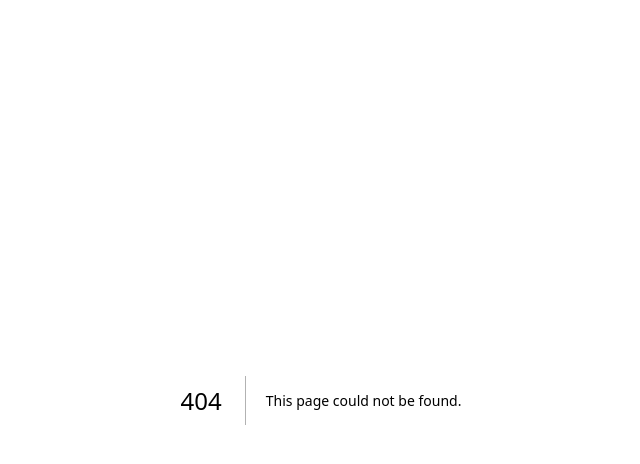
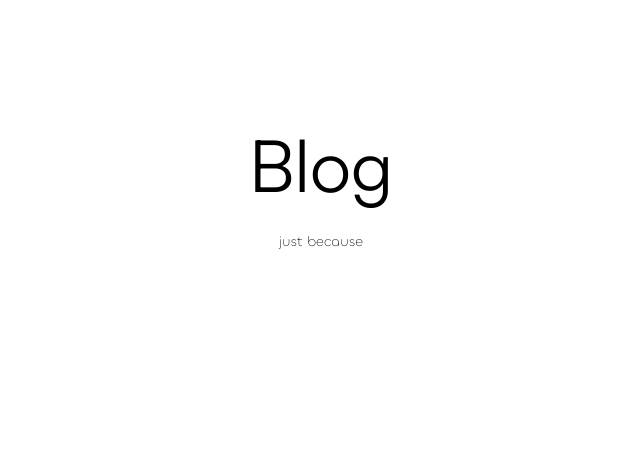
Before and after one commit to soumil4561/soumil4561.github.io, a Next.js app: page /blog in a window 1280 px wide. Before the commit this address had no page. Shown: the top 464 px of the page, without its empty margins (319-959 px from the left). Built offline with nearby package versions, Linux system fonts and the light colour scheme.

Commit message:
base blog menu page

```diff
--- /dev/null
+++ b/app/blog/page.tsx
@@ -0,0 +1,14 @@
+export default function Blog() {
+  return (
+    <div className="relative flex flex-col min-h-screen">
+      <div className="h-16" />
+      <main className="container mx-auto max-w-8xl px-6 flex-grow">
+        <section className="section">
+          <div className="page-heading">Blog</div>
+          <div className="page-heading-subtitle">just because</div>
+        </section>
+      </main>
+      <footer className="w-full flex items-center justify-center py-3" />
+    </div>
+  );
+}
```
